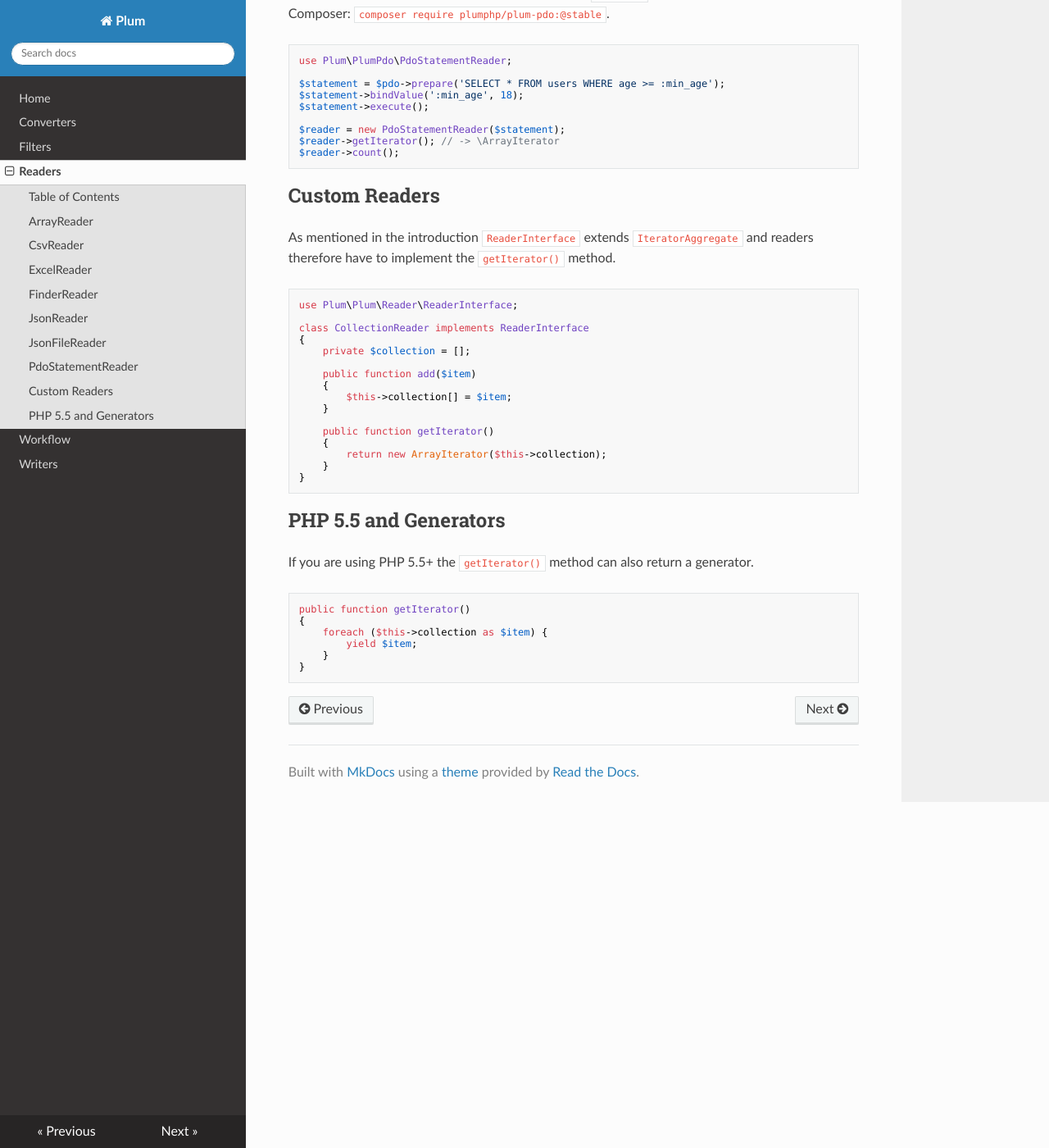
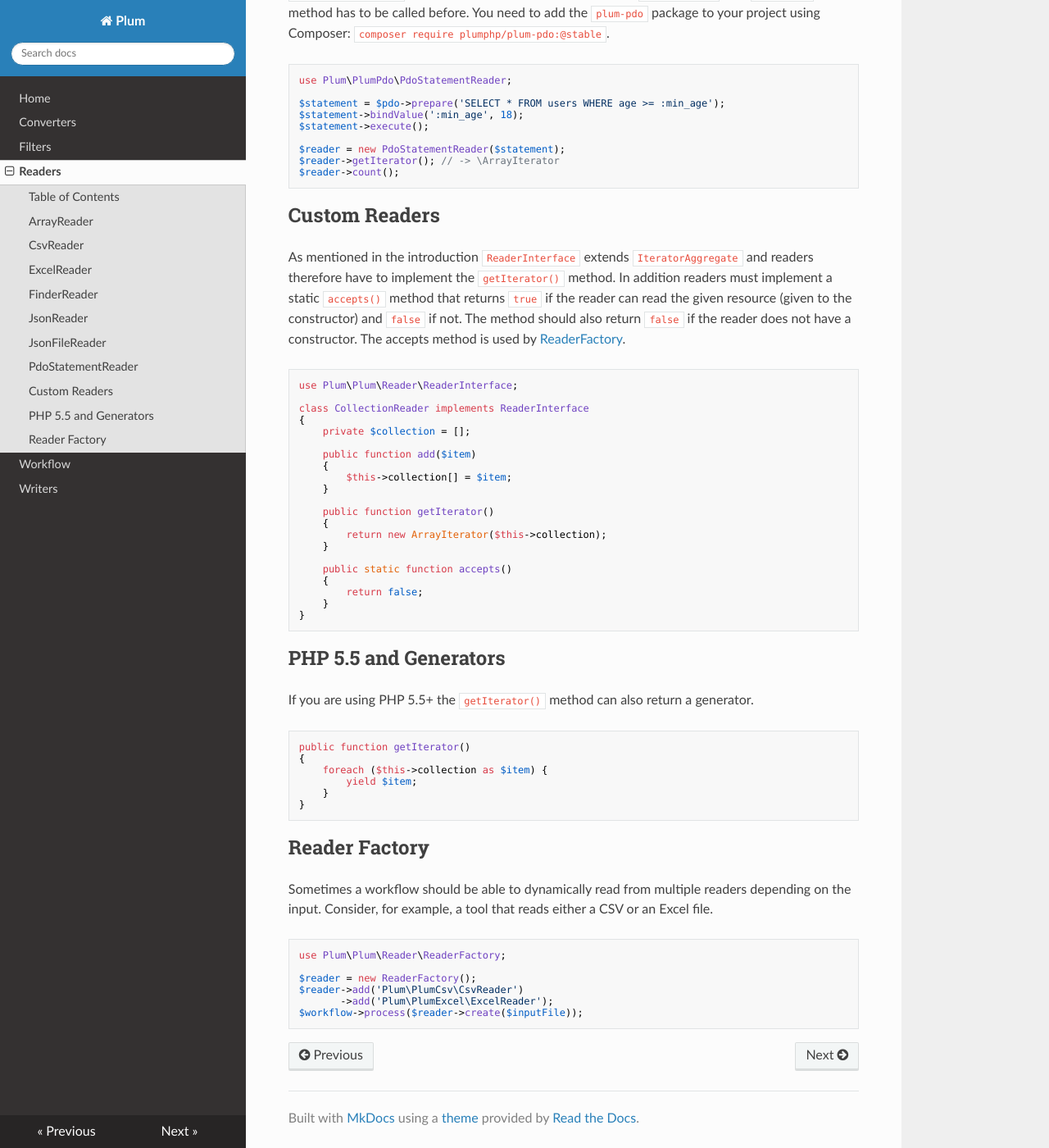
Before and after one commit to plumphp/plum, an MkDocs documentation site: the page built from docs/readers.md, in a window 1280 px wide and 1400 px high, scrolled down 2496 px. Shown: the whole window at 82% size. Built offline with MkDocs 1.6.1, drawn with Linux system fonts in a browser that asks for light colours; nearby versions of some CDN libraries.

Commit message:
Update docs for Reader Factory

````diff
--- a/docs/readers.md
+++ b/docs/readers.md
@@ -17,6 +17,7 @@ Table of Contents
 - [PdoStatementReader](#pdostatementreader)
 - [Custom Readers](#custom-readers)
 - [PHP 5.5 and Generators](#php-55-and-generators)
+- [Reader Factory](#reader-factory)
 
 
 ArrayReader
@@ -150,7 +151,10 @@ Custom Readers
 --------------
 
 As mentioned in the introduction `ReaderInterface` extends `IteratorAggregate` and readers therefore have to
-implement the `getIterator()` method.
+implement the `getIterator()` method. In addition readers must implement a static `accepts()` method that returns
+`true` if the reader can read the given resource (given to the constructor) and `false` if not. The method should
+also return `false` if the reader does not have a constructor. The accepts method is used by
+[ReaderFactory](#reader-factory).
 
 ```php
 use Plum\Plum\Reader\ReaderInterface;
@@ -167,6 +171,11 @@ class CollectionReader implements ReaderInterface
     public function getIterator()
     {
         return new ArrayIterator($this->collection);
+    }
+
+    public static function accepts()
+    {
+        return false;
     }
 }
 ```
@@ -185,3 +194,19 @@ public function getIterator()
     }
 }
 ```
+
+
+Reader Factory
+--------------
+
+Sometimes a workflow should be able to dynamically read from multiple readers depending on the input. Consider, for
+example, a tool that reads either a CSV or an Excel file.
+
+```php
+use Plum\Plum\Reader\ReaderFactory;
+
+$reader = new ReaderFactory();
+$reader->add('Plum\PlumCsv\CsvReader')
+       ->add('Plum\PlumExcel\ExcelReader');
+$workflow->process($reader->create($inputFile));
+```
````
